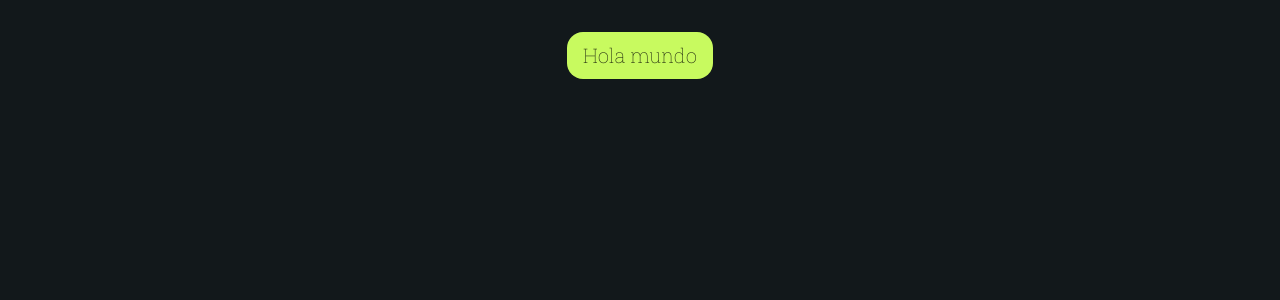
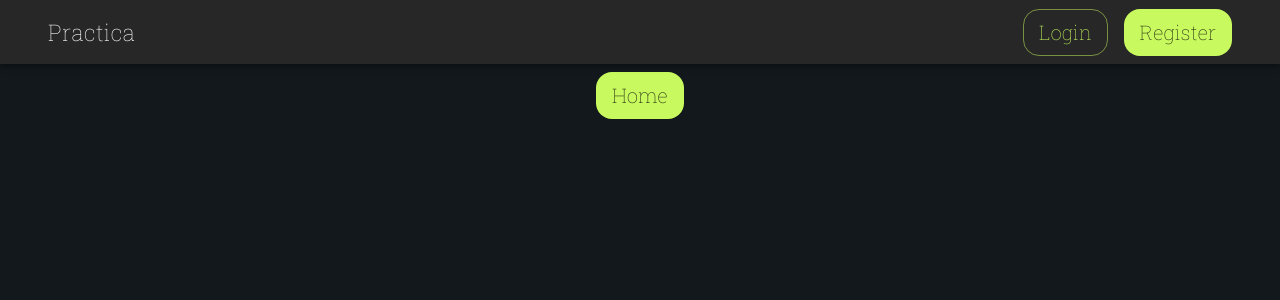
Before and after one commit to matiastorrres/Practica-TS-MUI, a React (Vite) app: page / in a window 1280 px wide. Shown: the top 300 px of the page. Built offline with nearby package versions, Linux system fonts and the light colour scheme.

Commit message:
router and navBar

```diff
--- a/src/App.tsx
+++ b/src/App.tsx
@@ -1,13 +1,13 @@
-import { useState } from "react";
 import { Button, Container } from "@mui/material";
-
+import { BrowserRouter } from "react-router-dom";
 import "./App.css";
+import { AppRouter } from "./AppRouter";
 
 function App() {
   return (
-    <Container maxWidth="xl">
-      <Button variant="contained">Hola mundo</Button>
-    </Container>
+    <BrowserRouter>
+      <AppRouter />
+    </BrowserRouter>
   );
 }
 
--- /dev/null
+++ b/src/AppRouter.tsx
@@ -0,0 +1,14 @@
+import { Routes, Route } from "react-router-dom";
+import { RouterLayout } from "./common/Router/RouterLayout";
+import Home from "./page/Home";
+import Login from "./page/Login";
+export function AppRouter() {
+  return (
+    <Routes>
+      <Route path="/" element={<RouterLayout />}>
+        <Route path="/" element={<Home />} />
+        <Route path="/login" element={<Login />} />
+      </Route>
+    </Routes>
+  );
+}
--- /dev/null
+++ b/src/common/NavBar/NavBar.tsx
@@ -0,0 +1,68 @@
+import {
+  AppBar,
+  Box,
+  Container,
+  Toolbar,
+  Grid,
+  Button,
+  Typography,
+  Stack,
+} from "@mui/material";
+
+// export function NavBar() {
+//   return (
+//     <Box sx={{ flexGrow: 1 }}>
+//       <AppBar position="fixed">
+//         <Toolbar>
+//           <Container maxWidth="xl">
+//             <Grid
+//               container
+//               direction="row"
+//               justifyContent="space-between"
+//               alignItems="center"
+//             >
+//               <Grid item>
+//                 <Typography>Practica</Typography>
+//               </Grid>
+//               <Grid item>
+//                 <Stack spacing={2} direction="row">
+//                   <Button variant="outlined">Login</Button>
+//                   <Button variant="contained">Register</Button>
+//                 </Stack>
+//               </Grid>
+//             </Grid>
+//           </Container>
+//         </Toolbar>
+//       </AppBar>
+//     </Box>
+//   );
+// }
+
+export const NavBar: React.FunctionComponent<{}> = () => {
+  return (
+    <Box sx={{ flexGrow: 1 }}>
+      <AppBar position="fixed">
+        <Toolbar>
+          <Container maxWidth="xl">
+            <Grid
+              container
+              direction="row"
+              justifyContent="space-between"
+              alignItems="center"
+            >
+              <Grid item>
+                <Typography>Practica</Typography>
+              </Grid>
+              <Grid item>
+                <Stack spacing={2} direction="row">
+                  <Button variant="outlined">Login</Button>
+                  <Button variant="contained">Register</Button>
+                </Stack>
+              </Grid>
+            </Grid>
+          </Container>
+        </Toolbar>
+      </AppBar>
+    </Box>
+  );
+};
--- /dev/null
+++ b/src/common/Router/RouterLayout.tsx
@@ -0,0 +1,11 @@
+import { Outlet } from "react-router-dom";
+import { NavBar } from "../NavBar/NavBar";
+
+export function RouterLayout() {
+  return (
+    <>
+      <NavBar />
+      <Outlet />
+    </>
+  );
+}
--- a/src/config/ThemeConfig.tsx
+++ b/src/config/ThemeConfig.tsx
@@ -1,11 +1,6 @@
 //Esta es una funcion de tipo componente
 import React, { Children } from "react";
 import { createTheme, CssBaseline, ThemeProvider } from "@mui/material";
-import { yellow } from "@mui/material/colors";
-
-type ThemeProp = {
-  children: JSX.Element;
-};
 
 enum themePalette {
   bg = "#12181b",
@@ -13,6 +8,7 @@ enum themePalette {
   font_global = "Roboto Slab",
   color = "#fff",
 }
+
 const theme = createTheme({
   palette: {
     mode: "dark",
@@ -40,24 +36,27 @@ const theme = createTheme({
   },
 });
 
+// type ThemeProp = {
+//   children: JSX.Element;
+// };
+
 /*es una constante y estamos definiendo que es una compoente de react y themeProp estamos definiendo el tipo
 datos que tiene las props*/
-export const ThemeConfig: React.FC<ThemeProp> = ({ children }) => {
-  return (
-    <ThemeProvider theme={theme}>
-      <CssBaseline />
-      {children}
-    </ThemeProvider>
-  );
-};
+// export const ThemeConfig: React.FC<ThemeProp> = ({ children }) => {
+//   return (
+//     <ThemeProvider theme={theme}>
+//       <CssBaseline />
+//       {children}
+//     </ThemeProvider>
+//   );
+// };
 
 /* lo mismo de arraba pero definiendo las propiedades */
+interface Conf {
+  children: JSX.Element;
+}
 
-export function ThemeConfig1({
-  children,
-}: {
-  children: JSX.Element;
-}): JSX.Element {
+export function ThemeConfig({ children }: Conf) {
   return (
     <ThemeProvider theme={theme}>
       <CssBaseline />
--- a/src/index.css
+++ b/src/index.css
@@ -1,5 +1,20 @@
 @import url("https://fonts.googleapis.com/css2?family=Roboto+Slab:wght@100;700&display=swap");
+
+/* html {
+  box-sizing: border-box;
+  scroll-behavior: smooth;
+  overflow-x: hidden;
+}
+*,
+*::after,
+*::before {
+  box-sizing: inherit;
+}
 body {
-  margin: 0;
-  box-sizing: border-box;
-}
+  overflow-x: hidden;
+} */
+
+/*tener en cuenta que el root tiene un padding de 2rem*/
+/* #root {
+  padding: 0;
+} */
--- a/src/main.tsx
+++ b/src/main.tsx
@@ -1,13 +1,13 @@
 import React from "react";
 import ReactDOM from "react-dom/client";
 import App from "./App";
-import { ThemeConfig1 } from "./config/ThemeConfig";
+import { ThemeConfig } from "./config/ThemeConfig";
 import "./index.css";
 
 ReactDOM.createRoot(document.getElementById("root") as HTMLElement).render(
   <React.StrictMode>
-    <ThemeConfig1>
+    <ThemeConfig>
       <App />
-    </ThemeConfig1>
+    </ThemeConfig>
   </React.StrictMode>
 );
--- /dev/null
+++ b/src/page/Home/index.tsx
@@ -0,0 +1,8 @@
+import { Container, Button } from "@mui/material";
+export default function Home() {
+  return (
+    <Container maxWidth="xl" sx={{ mt: 5 }}>
+      <Button variant="contained">Home</Button>
+    </Container>
+  );
+}
--- /dev/null
+++ b/src/page/Login/index.tsx
@@ -0,0 +1,8 @@
+import { Container, Button } from "@mui/material";
+export default function Login() {
+  return (
+    <Container maxWidth="xl" sx={{ mt: 5 }}>
+      <Button variant="contained">Login</Button>
+    </Container>
+  );
+}
```
